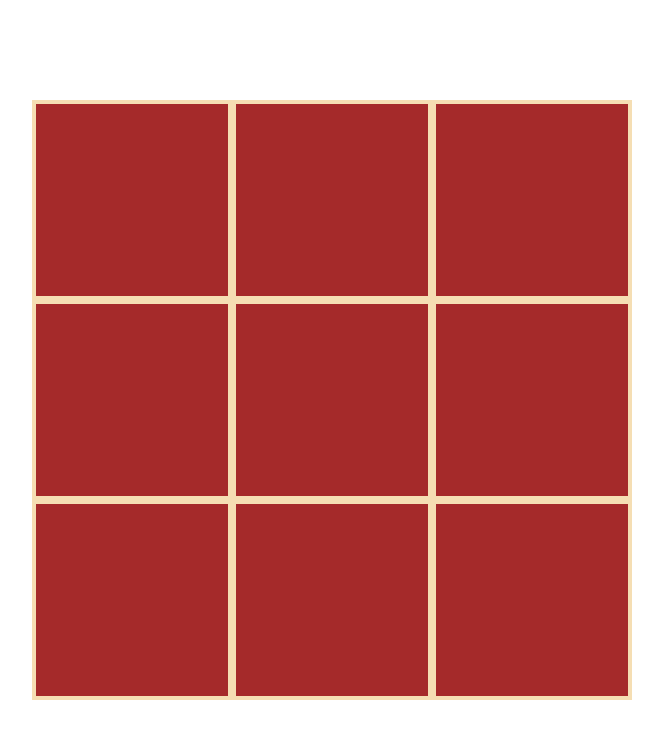
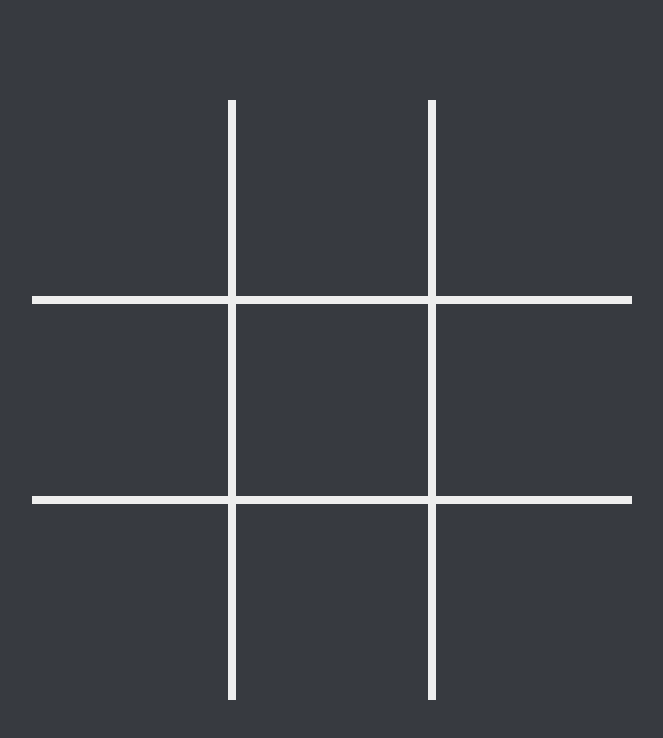
Before and after one commit to lucasemanuel/jogo-da-velha, a website: page index.html in a window 1280 px wide. Shown: the whole page, without its empty margins (308-971 px from the left). Drawn offline with Linux system fonts and the light colour scheme.

Commit message:
:lipstick: Update style

```diff
--- a/style.css
+++ b/style.css
@@ -1,7 +1,11 @@
+@import url('https://fonts.googleapis.com/css2?family=Open+Sans:wght@400;600;700&display=swap');
+
 * {
+  font-family: 'Open Sans', sans-serif;
   margin: 0;
   padding: 0;
   box-sizing: border-box;
+  color: #eeeeee;
 }
 
 body {
@@ -10,6 +14,7 @@ body {
   flex-direction: column;
   justify-content: center;
   align-items: center;
+  background: #373a40;
 }
 
 section.board {
@@ -21,7 +26,25 @@ section.board {
 div.cell {
   width: 200px;
   height: 200px;
-  background-color: brown;
-  border: 4px solid wheat;
+  border: 4px solid #eeeeee;
   font-size: 12em;
+  font-weight: 400;
+  text-align: center;
+  line-height: 200px;
 }
+
+div.cell:nth-child(3n) {
+  border-right: none;
+}
+
+div.cell:nth-child(3n + 1) {
+  border-left: none;
+}
+
+div.cell:nth-child(n + 7) {
+  border-bottom: none;
+}
+
+div.cell:nth-last-child(n + 7) {
+  border-top: none;
+}
```
